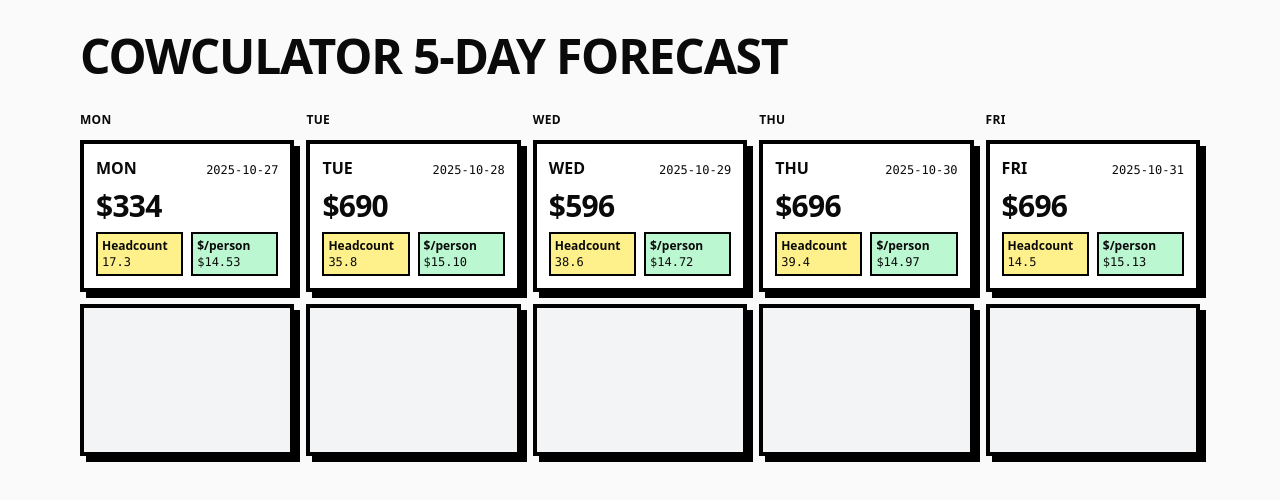
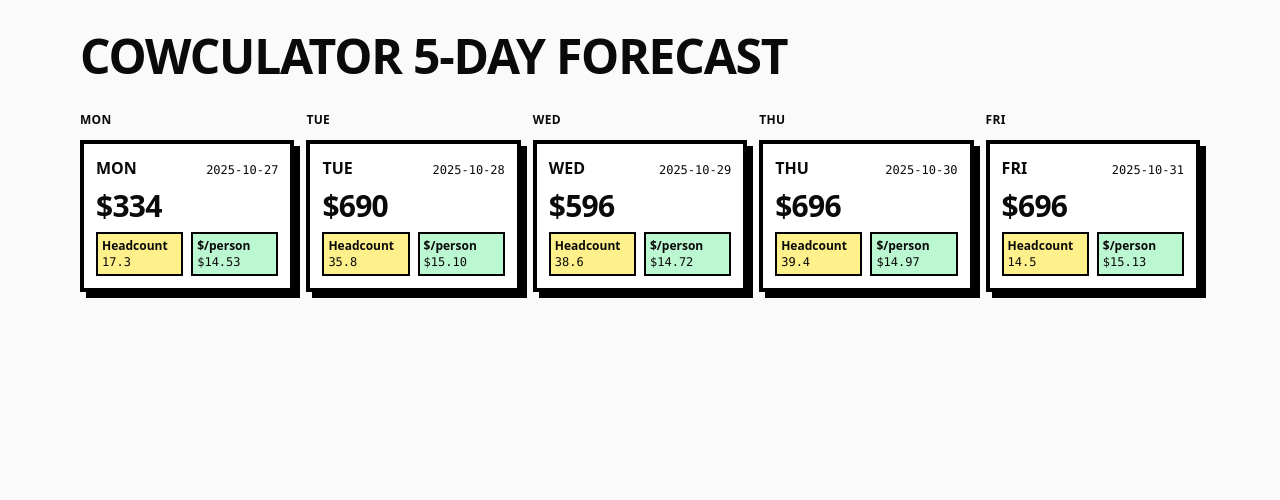
Before and after one commit to davidyen1124/cowculator, a plain HTML site: page web/index.html in a window 1280 px wide. Drawn offline with nearby package versions, Linux system fonts and the light colour scheme.

Commit message:
Avoid rendering empty forecast rows

```diff
--- a/web/index.html
+++ b/web/index.html
@@ -90,8 +90,8 @@
         calD.appendChild(headers);
 
         const grid = document.createElement('div');
-        grid.className = 'grid grid-rows-2 grid-cols-5 gap-3';
-        const cells = new Array(10).fill(null);
+        grid.className = 'grid grid-cols-5 gap-3';
+        const cells = [];
         let col = Math.min(4, Math.max(0, items[0].dow));
         let row = 0;
         items.forEach((it) => {
@@ -100,6 +100,11 @@
           col += 1;
           if (col >= 5) { col = 0; row += 1; }
         });
+        const remainder = cells.length % 5;
+        if (remainder !== 0) {
+          const fillers = 5 - remainder;
+          for (let i = 0; i < fillers; i += 1) cells.push(null);
+        }
         for (let i = 0; i < cells.length; i++) {
           const it = cells[i];
           const cell = document.createElement('div');
```
